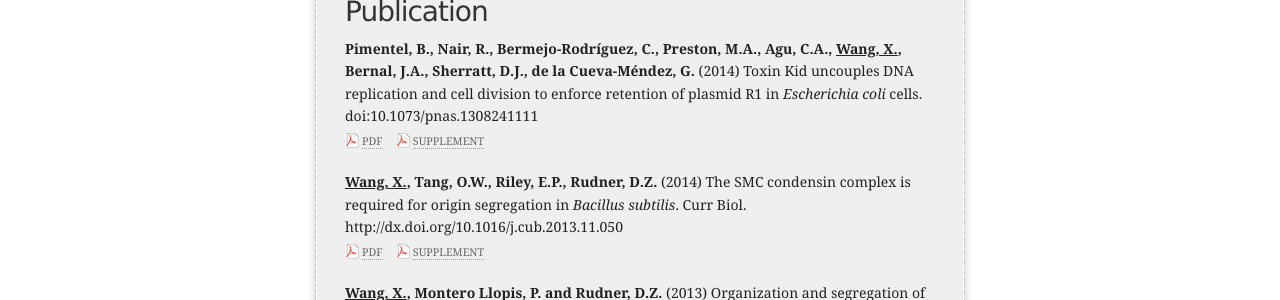
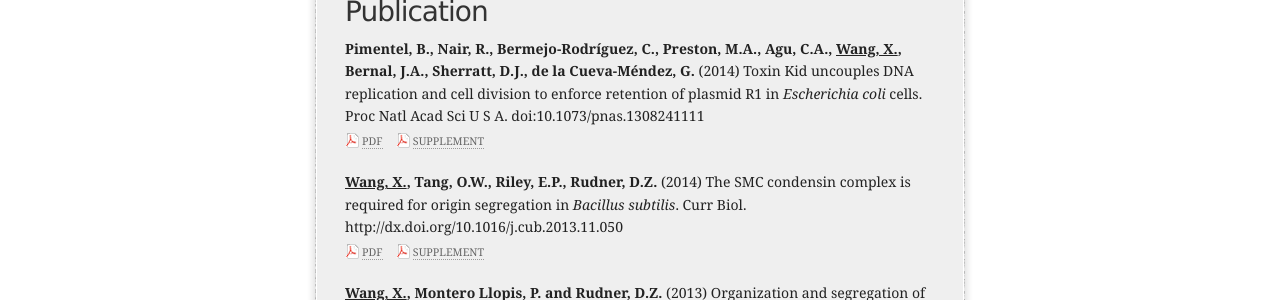
Before and after one commit to xindan/xindan.github.io, a Jekyll site: the page built from publication/index.html, in a window 1280 px wide. Shown: the part 272-572 px from the top of the page. Built offline with Jekyll 4.4.1, drawn with Linux system fonts in a browser that asks for light colours; Markdown is read by kramdown in place of the engine named in the settings.

Commit message:
Update pubs

```diff
--- a/publication/index.html
+++ b/publication/index.html
@@ -9,7 +9,7 @@ class: pub
 	<h2>Publication</h2>
 	<ul>
 		<li>
-			<b>Pimentel, B., Nair, R., Bermejo-Rodríguez, C., Preston, M.A., Agu, C.A., <u>Wang, X.</u>, Bernal, J.A., Sherratt, D.J., de la Cueva-Méndez, G.</b> (2014) Toxin Kid uncouples DNA replication and cell division to enforce retention of plasmid R1 in <i>Escherichia coli</i> cells. doi:10.1073/pnas.1308241111
+			<b>Pimentel, B., Nair, R., Bermejo-Rodríguez, C., Preston, M.A., Agu, C.A., <u>Wang, X.</u>, Bernal, J.A., Sherratt, D.J., de la Cueva-Méndez, G.</b> (2014) Toxin Kid uncouples DNA replication and cell division to enforce retention of plasmid R1 in <i>Escherichia coli</i> cells. Proc Natl Acad Sci U S A. doi:10.1073/pnas.1308241111
 			<p>
 				<a class="pdf" href="/media/pdfs/Pimentel_2014_PNAS.pdf"><span>PDF</span></a>
 				<a class="pdf" href="/media/pdfs/Pimental_2014_PNAS_SI.pdf"><span>Supplement</span></a>
```
